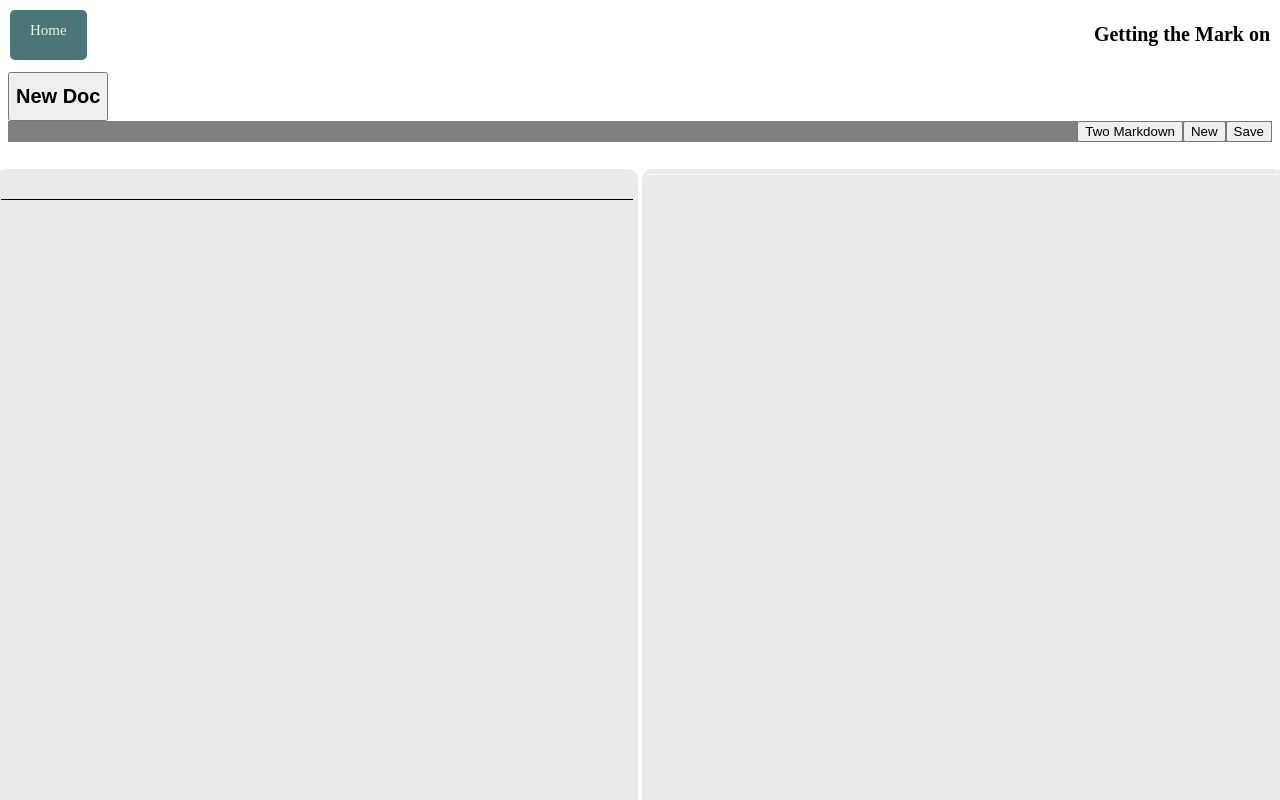
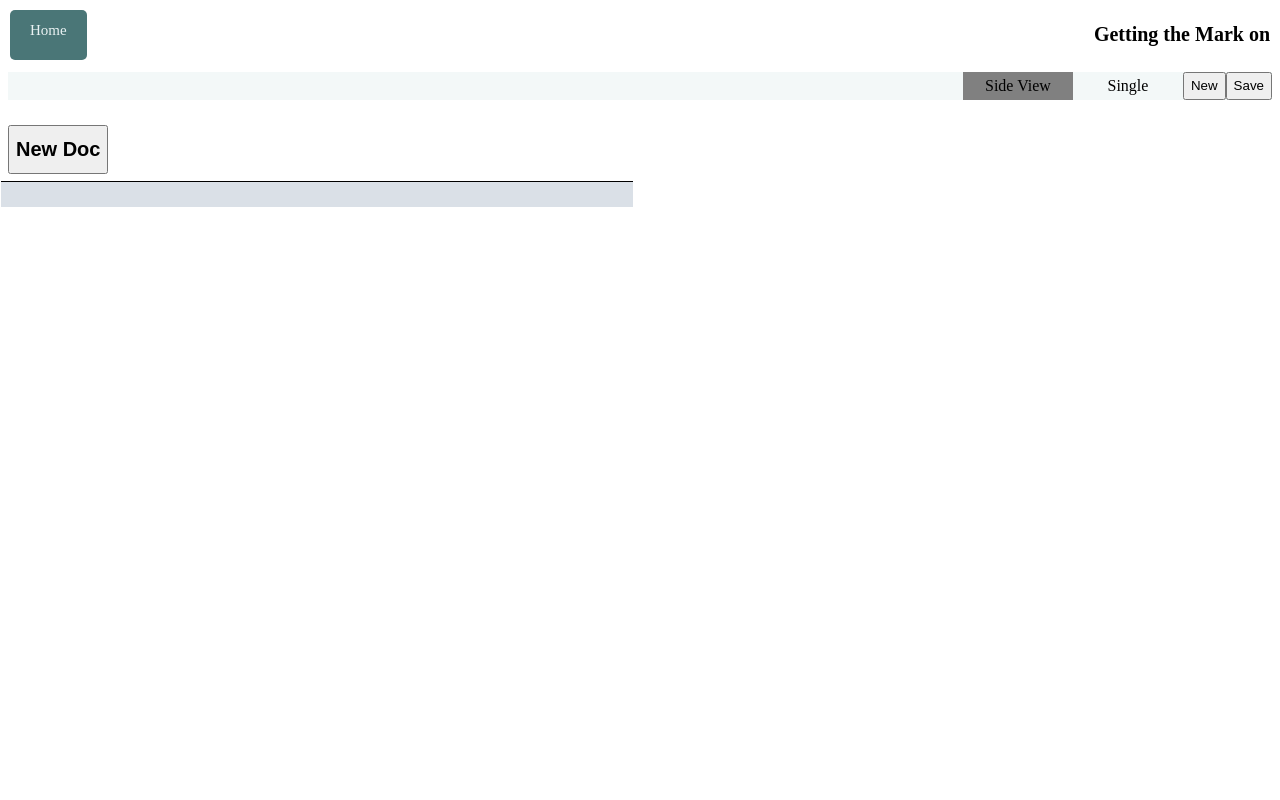
Before and after one commit to matterholt/markDownEditor, a Next.js app: page /editor in a window 1280 px wide. Shown: the top 800 px of the page. Built offline with nearby package versions, Linux system fonts and the light colour scheme.

Commit message:
function to chagne page layou

```diff
--- a/components/editor/DocSheet.js
+++ b/components/editor/DocSheet.js
@@ -2,7 +2,7 @@ const DocSheet = ({ children }) => (
   <div>
     {children}
     <style jsx>{`
-      div {
+      div {z
         background-color: #eaeaea;
         max-width: 75vw;
         min-width: 50%;
--- a/components/editor/EditorActions.js
+++ b/components/editor/EditorActions.js
@@ -1,11 +1,86 @@
 import React, { useState, useEffect } from "react";
-export default function EditorActions({ previewStatus }) {
-  const { isPrevOn, setIsPrevOn } = previewStatus;
+
+
+import { useCurrentDocState } from "../../context/DocPage-context";
+
+function DocLayoutViewSelector() {
+  const { docState, UpdateDocState } = useCurrentDocState();
+  const [docLayoutSelect, setDocLayoutSelect] = useState(
+    () => docState.vewSelector
+  );
+
+  function handleChange(e) {
+    setDocLayoutSelect(e.target.value);
+    UpdateDocState({
+      name: e.target.name,
+      value: e.target.value
+    });
+  }
+
+  return (
+    <div className="viewSelector_container">
+      <input
+        type="radio"
+        id="view_side"
+        name="vewSelector"
+        value="sideBySide"
+        defaultChecked={docLayoutSelect === "sideBySide"}
+        onChange={handleChange}
+      />
+      <label
+        className={docLayoutSelect === "sideBySide" ? "selectedItem" : null}
+        htmlFor="view_side"
+      >
+        Side View
+      </label>
+      <input
+        type="radio"
+        id="view_top"
+        name="vewSelector"
+        value="singleSheet"
+        defaultChecked={docLayoutSelect === "singleSheet"}
+        onChange={handleChange}
+      />
+      <label
+        className={docLayoutSelect === "singleSheet" ? "selectedItem" : null}
+        htmlFor="view_top"
+      >
+        Single
+      </label>
+      <style jsx>{`
+        label {
+          width: 100px;
+          padding: 5px;
+          text-align: center;
+        }
+        .selectedItem {
+          background-color: gray;
+          color: light-gray;
+        }
+        input {
+          opacity: 0;
+          width: 0;
+          height: 0;
+          display: none;
+        }
+
+        .viewSelector_container {
+          display: flex;
+          align-items: center;
+          justify-content: space-between;
+        }
+      `}</style>
+    </div>
+  );
+}
+
+
+
+export default function EditorActions() {
+
   return (
     <div className="editor__actions">
-      <button onClick={() => setIsPrevOn(!isPrevOn)}>
-        {isPrevOn ? 'Two' : "Single"} Markdown
-      </button>
+      <DocLayoutViewSelector/>
       <button onClick={() => console.log("new")}> New </button>
       <button onClick={() => console.log("save")}> Save </button>
 
@@ -14,7 +89,6 @@ export default function EditorActions({ previewStatus }) {
           background-color: #f3f8f8;
           display: flex;
           justify-content: end;
-          background-color: gray;
           margin-bottom: 25px;
         }
       `}</style>
--- a/components/editor/EditorDoc.js
+++ b/components/editor/EditorDoc.js
@@ -2,7 +2,7 @@ import EditorActions from "./EditorActions"
 import EditorHeader from "./EditorHeader"
 
 
-import {useCurrentDocState} from "../../context/DocPage-context";
+import { useCurrentDocState } from "../../context/DocPage-context";
 
 
 function EditorDoc({ children, previewStatus }) {
@@ -10,11 +10,11 @@ function EditorDoc({ children, previewStatus }) {
 
   return (
     <div className="doc_container">
+      <EditorActions />
       <EditorHeader
         fileName={docState.fileName}
         UpdateDocState={UpdateDocState}
       />
-      <EditorActions previewStatus={previewStatus}/>
       <div className="page_container">{children}</div>
 
       <style jsx>{`
--- a/components/editor/MdCompileLine.js
+++ b/components/editor/MdCompileLine.js
@@ -7,9 +7,9 @@ export default function MdCompileLine({ mdUserLine }) {
   }
 
   return (
-      <pre
+      <div
         className="mdLine__string"
         dangerouslySetInnerHTML={createInnerHtml()}
-      ></pre>
+      ></div>
   );
 }
--- a/components/editor/MkdownInput.js
+++ b/components/editor/MkdownInput.js
@@ -24,7 +24,6 @@ const MkdownInput = ({ mkdownConvert, newLineOfMarkdown }) => {
 
   return (
     <div className="inputContainer">
-      {markdownRaw.map((x) => <p>{x}</p>)}
       <pre
         ref={mkInputDomRef}
         onKeyUp={(e) => changeState(e)}
@@ -32,13 +31,14 @@ const MkdownInput = ({ mkdownConvert, newLineOfMarkdown }) => {
       />
       <style jsx>{`
         .inputContainer {
-          border-bottom: 1px solid black;
+          border-top: 1px solid black;
         }
         pre {
           padding: 5px;
           margin: 0;
           min-height: inherit;
           white-space: pre-wrap;
+          background-color: #dae0e7;
         }
         pre:focus {
           background-color: #bfcde0;
--- /dev/null
+++ b/components/editor/VewDocController.js
@@ -0,0 +1,56 @@
+import { useState} from 'react'
+
+import DocSheet from "./DocSheet";
+import MkdownInput from "./MkdownInput";
+import MkdownOut from "./MkdownOut";
+
+import { useCurrentDocState } from "../../context/DocPage-context";
+
+import {convertInput}from "../../logic/convertInput"
+
+function VewDocController() {
+  const { docState } = useCurrentDocState();
+  let docLayout = docState.vewSelector;
+
+
+  const [mdPreviousLines, updateMdInputList] = useState([]);
+  const [mkdownInput, updateMkdownInput] = useState("");
+
+
+  function newLineOfMarkdown(newline) {
+    const mdConvert = convertInput(newline);
+    updateMdInputList([...mdPreviousLines, mdConvert]);
+  }
+
+  // controls how docs are organized, one page, or 2 page with instant conversion to html
+  if (docLayout === "singleSheet") {
+    return (
+      <DocSheet>
+        <MkdownOut mkDwonText={mdPreviousLines} />
+        <MkdownInput
+          mkdownConvert={convertInput}
+          mkdownInput={mkdownInput}
+          newLineOfMarkdown={newLineOfMarkdown}
+        />
+      </DocSheet>
+    );
+  } else if (docLayout === "sideBySide") {
+    return (
+      <>
+      <DocSheet>
+        <MkdownInput
+          mkdownConvert={convertInput}
+          mkdownInput={mkdownInput}
+          newLineOfMarkdown={newLineOfMarkdown}
+        />
+        </DocSheet>
+        <DocSheet>
+        <MkdownOut mkDwonText={mdPreviousLines} />
+        </DocSheet>
+        </>
+    );
+  } else {
+    return <p>noting</p>;
+  }
+}
+export default VewDocController;
--- a/context/DocPage-context.js
+++ b/context/DocPage-context.js
@@ -4,12 +4,15 @@ const CurrentDocContext = createContext()
 
 
 function CurrentDocProvider({ children }) {
-    const [docState, setDocState] = useState(
-        { fileName : "New Doc" }
-    )
+    const [docState, setDocState] = useState({
+      fileName: "New Doc",
+      vewSelector: "sideBySide",
+    });
       ;
 
-
+  React.useEffect(() => {
+    console.log(docState);
+  });
 
   function UpdateDocState(event) {
     if (!event) {
--- /dev/null
+++ b/logic/convertInput.js
@@ -0,0 +1,8 @@
+let showdown = require("showdown");
+
+function convertInput(userInput) {
+    let converter = new showdown.Converter(),
+      html = converter.makeHtml(userInput);
+    return html
+  }
+export { convertInput };
--- a/pages/editor.js
+++ b/pages/editor.js
@@ -1,56 +1,19 @@
 import react, { useState, useEffect, Children } from "react";
-let showdown = require("showdown");
 
 import {CurrentDocProvider,useCurrentDocState} from "../context/DocPage-context"
 
 import Layout from "../components/general/Layout"
-
 import EditorDoc from "../components/editor/EditorDoc";
-import DocSheet from "../components/editor/DocSheet"
-import MkdownInput from "../components/editor/MkdownInput"
-import MkdownOut from "../components/editor/MkdownOut";
-
-
-
-
-
-  function convertInput(userInput) {
-    let converter = new showdown.Converter(),
-      html = converter.makeHtml(userInput);
-    return html
-  }
-// data input update  {lineId:0,content:"this will be rendered"}
-// will be better for key map()
+import VewDocController from "../components/editor/VewDocController";
 
 
 const Editor = () => {
-  const [mdPreviousLines, updateMdInputList] = useState([]);
-   const [mkdownInput, updateMkdownInput] = useState("");
-
-  function newLineOfMarkdown(newline) {
-    const mdConvert = convertInput(newline);
-    updateMdInputList([...mdPreviousLines, mdConvert]);
-  }
-  React.useEffect(() => console.log(mdPreviousLines));
-
-  const [isPrevOn, setIsPrevOn] = useState(true)
 
   return (
     <Layout>
       <CurrentDocProvider>
-        <EditorDoc previewStatus={{ isPrevOn, setIsPrevOn }}>
-          <DocSheet>
-            <MkdownInput
-              mkdownConvert={convertInput}
-              mkdownInput={mkdownInput}
-              newLineOfMarkdown={newLineOfMarkdown}
-            />
-          </DocSheet>
-          {isPrevOn ? (
-            <DocSheet>
-              <MkdownOut mkDwonText={mdPreviousLines} />
-            </DocSheet>
-          ) : null}
+        <EditorDoc>
+          <VewDocController/>
         </EditorDoc>
       </CurrentDocProvider>
     </Layout>
```
